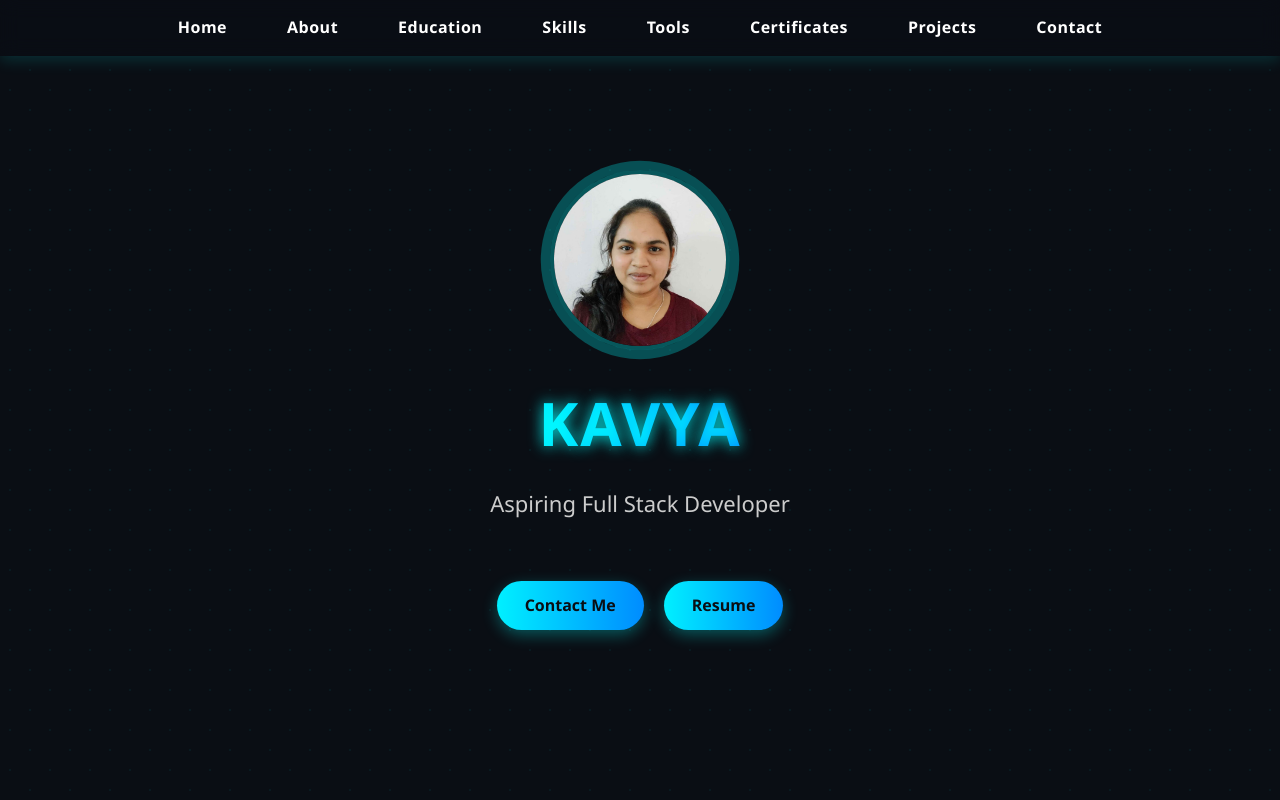
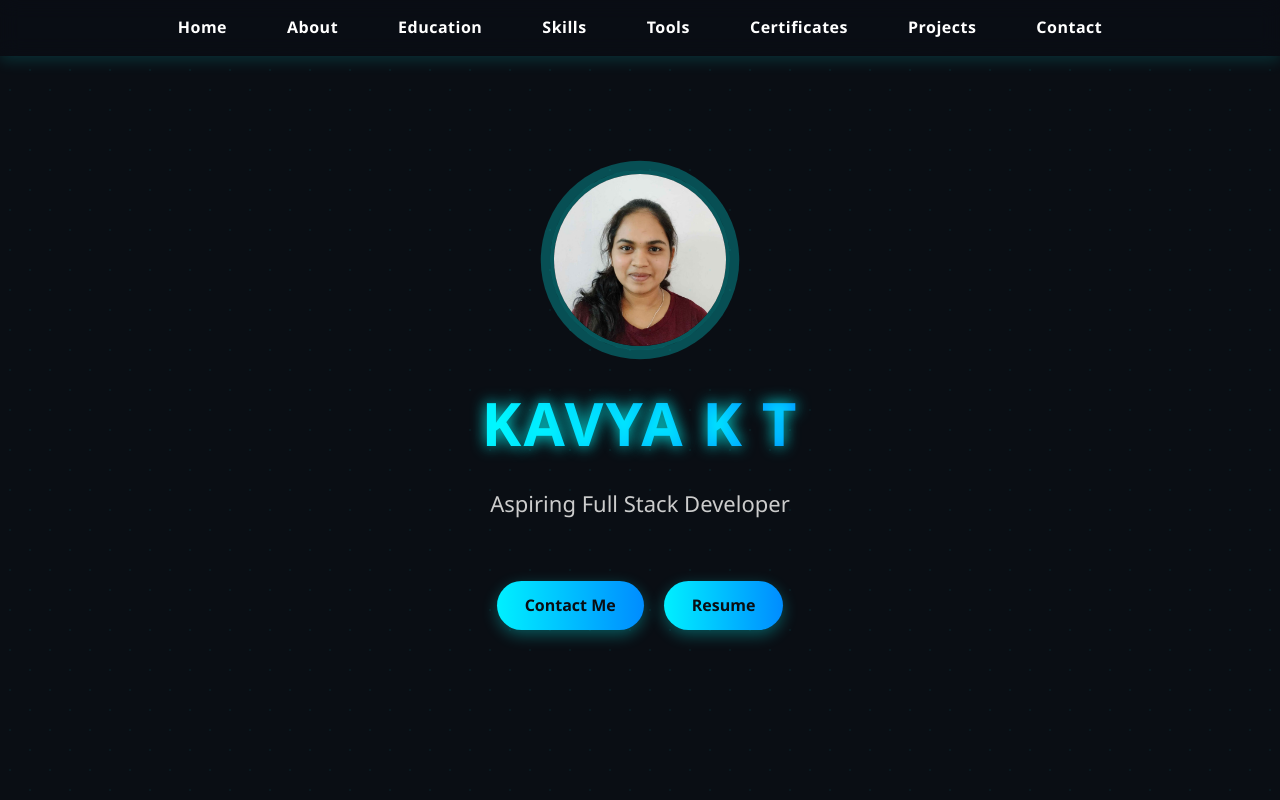
Before and after one commit to KTKavya/my-portfolio, a plain HTML site: page index.html in a window 1280 px wide. Shown: the top 800 px of the page. Drawn offline with nearby package versions, Linux system fonts and the light colour scheme.

Commit message:
Update index.html
ss

```diff
--- a/index.html
+++ b/index.html
@@ -1141,7 +1141,7 @@ footer {
 <!-- Hero Section -->
 <section class="hero" id="home">
     <img src="kav.jpg" alt="Kavya K T" />
-    <h1>Kavya</h1>
+    <h1>Kavya K T</h1>
     <p>Aspiring Full Stack Developer</p>
     <div class="buttons">
         <a href="#contact" class="btn">Contact Me</a>
```
